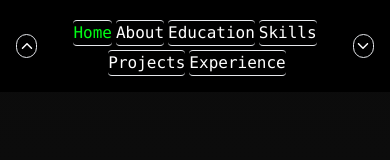
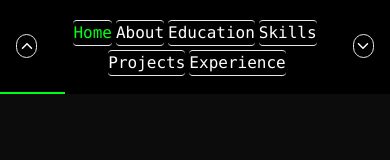
Before and after one commit to rajat-33/my-portfolio, a Next.js app: page / in a window 390 px wide. Shown: the top 160 px of the page. Built offline with nearby package versions, Linux system fonts and the light colour scheme.

Commit message:
added style in navbar bottom on mobile view

```diff
--- a/src/app/page.js
+++ b/src/app/page.js
@@ -92,7 +92,8 @@ export default function Home() {
   return (
     <>
       <div className="flex flex-col lg:flex-row w-screen scrollable-container overflow-y-auto lg:h-screen bg-gradient-to-b from-[#0B0B0B] to-[#323232] font-mono">
-        <div className="lg:hidden py-4 px-4 lg:px-0 flex lg:flex-col justify-between items-center fixed bg-black w-full">
+        <div className="lg:hidden flex flex-col fixed bg-black w-full">
+          <div className="py-4 px-4 lg:px-0 flex lg:flex-col justify-between items-center w-full">
             <button
               className="w-6 h-6 rounded-full border flex justify-center items-center"
               onClick={() => {
@@ -183,6 +184,51 @@ export default function Home() {
             >
               <IoIosArrowDown />
             </button>
+          </div>
+          <div className="flex justify-between">
+            <span
+              className={
+                activeSection >= 0
+                  ? "w-1/6 border-b-[2px] border-[#00FF15]"
+                  : "w-1/6 border-b-[2px] border-black"
+              }
+            ></span>
+            <span
+              className={
+                activeSection >= 1
+                  ? "w-1/6 border-b-[2px] border-[#00FF15]"
+                  : "w-1/6 border-b-[2px] border-black"
+              }
+            ></span>
+            <span
+              className={
+                activeSection >= 2
+                  ? "w-1/6 border-b-[2px] border-[#00FF15]"
+                  : "w-1/6 border-b-[2px] border-black"
+              }
+            ></span>
+            <span
+              className={
+                activeSection >= 3
+                  ? "w-1/6 border-b-[2px] border-[#00FF15]"
+                  : "w-1/6 border-b-[2px] border-black"
+              }
+            ></span>
+            <span
+              className={
+                activeSection >= 4
+                  ? "w-1/6 border-b-[2px] border-[#00FF15]"
+                  : "w-1/6 border-b-[2px] border-black"
+              }
+            ></span>
+            <span
+              className={
+                activeSection >= 5
+                  ? "w-1/6 border-b-[2px] border-[#00FF15]"
+                  : "w-1/6 border-b-[2px] border-black"
+              }
+            ></span>
+          </div>
         </div>
         <div
           ref={homeRef}
```
Lines whose indentation alone changed are shown as unchanged.
